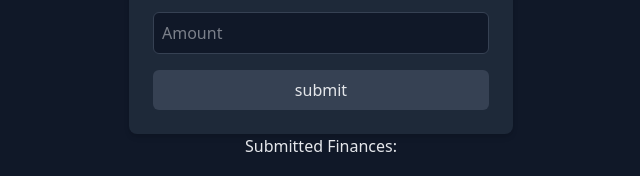
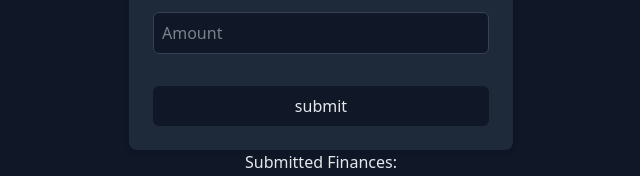
Before and after one commit to ZakiBarte/Finance-Dashboard, a React (Vite) app in the folder Frontend/: page / in a window 1280 px wide. Shown: the part 166-342 px from the top of the page, without its empty margins (319-959 px from the left). Built offline with nearby package versions, Linux system fonts and the light colour scheme; no server answers.

Commit message:
updated the submit button into submit and cursor-not-allowed

```diff
--- a/Frontend/src/components/Dashboard.jsx
+++ b/Frontend/src/components/Dashboard.jsx
@@ -7,9 +7,12 @@ function Dashboard() {
   });
   const [Loading, setLoading] = useState(false);
 
+  const isDisabled = !sendingReqFinance.title.trim() || !sendingReqFinance.price.trim()
+
   //? Get All finances
   const fetchFinances = async () => {
     try {
+      setLoading(true)
       const responce = await fetch("http://localhost:9000/finance");
       const data = await responce.json();
       setFinances(data);
@@ -18,10 +21,12 @@ function Dashboard() {
     }
   };
 
+
   //?  POST a new finance item
   const sendFinances = async (e) => {
     e.preventDefault();
     try {
+      setLoading(true)
       const responce = await fetch("http://localhost:9000/finance", {
         method: "POST",
         headers: { "Content-Type": "application/json" },
@@ -101,8 +106,12 @@ function Dashboard() {
         />
         <button
           type="submit"
-          className="bg-gray-700 hover:bg-yellow-400 text-gray-200 hover:text-gray-900 py-2 rounded-md transition-colors">
-          {" "}
+          // className=""
+          className={`mt-4 px-4 py-2 rounded
+          ${isDisabled ? "bg-gray-900 hover:bg-gray-700 text-gray-200 hover:text-gray-900 py-2 rounded-md transition-colors cursor-not-allowed" : "bg-gray-700 hover:bg-yellow-400 text-gray-200 hover:text-gray-900 py-2 rounded-md transition-colors"}
+        `}
+          disabled={isDisabled}
+          >
           {Loading ? "Loading" : "submit"}{" "}
         </button>
       </form>
```
